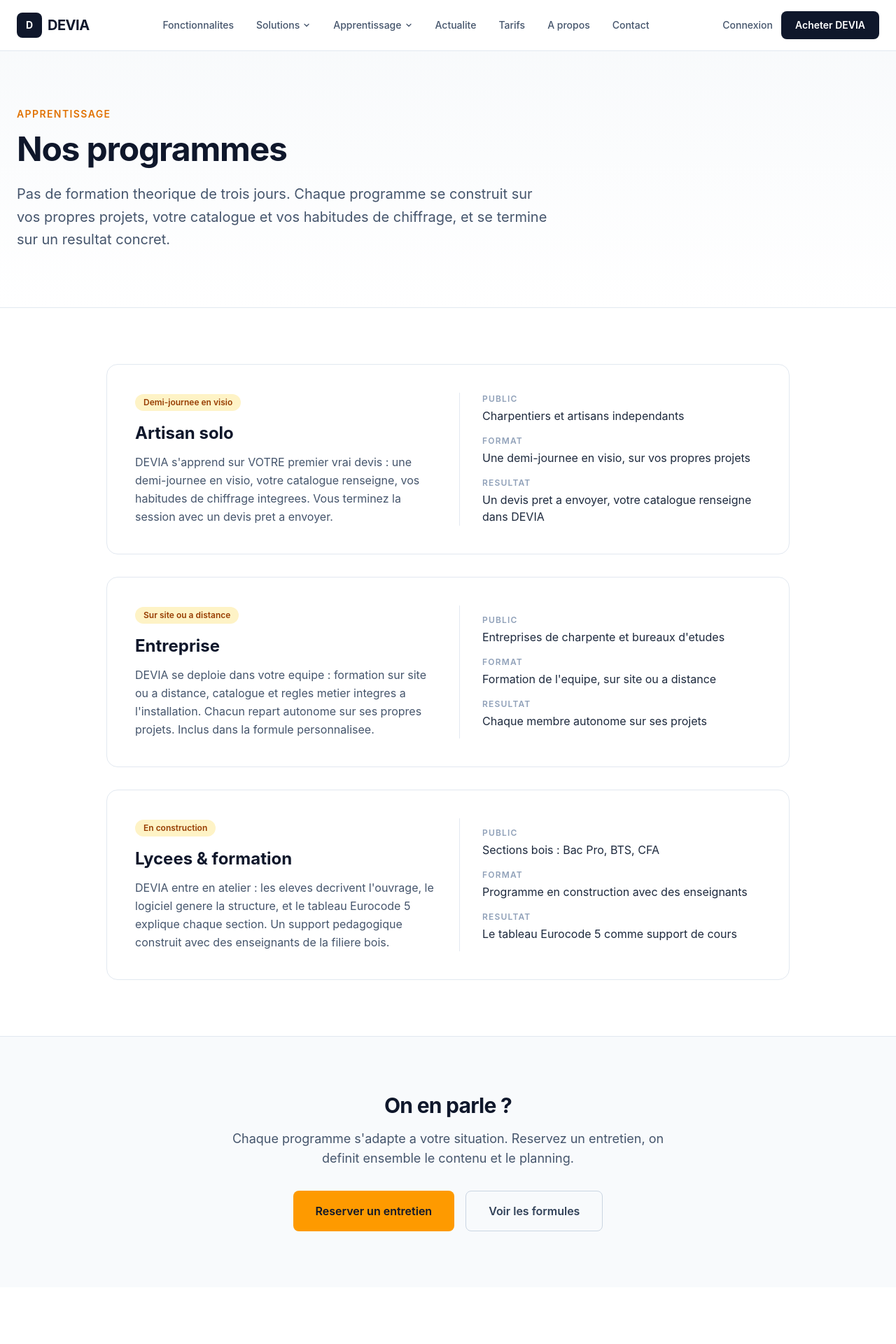
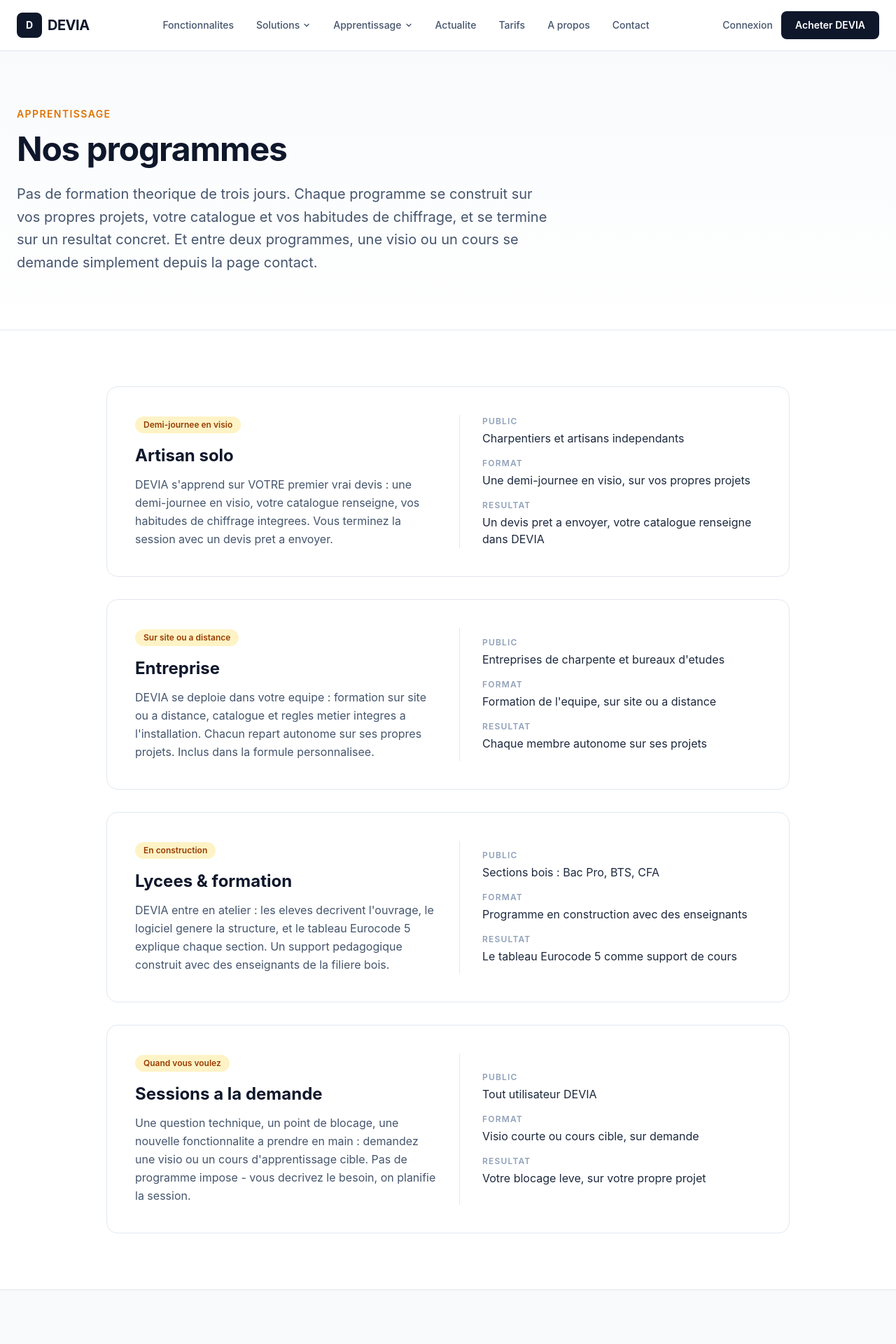
Before and after one commit to pdftw2htgt-glitch/devia-site, a Next.js app: page /apprentissage/programmes in a window 1280 px wide. Shown: the top 1920 px of the page at 70% size. Built offline with nearby package versions, Linux system fonts and the light colour scheme.

Commit message:
Apprentissage : videos en libre acces et sessions a la demande (4e carte programmes)

```diff
--- a/src/app/apprentissage/formation-devia/page.tsx
+++ b/src/app/apprentissage/formation-devia/page.tsx
@@ -63,7 +63,7 @@
             ))}
           </div>
           <p className="text-center text-slate-500 mt-12">
-            Guides detailles et videos pas-a-pas : en developpement, bientot sur cette page.
+            Les videos pas-a-pas arrivent une a une sur cette page. Besoin d'aller plus vite ? Demandez une session en visio depuis la page contact.
           </p>
         </div>
       </section>
--- a/src/app/apprentissage/page.tsx
+++ b/src/app/apprentissage/page.tsx
@@ -41,8 +41,8 @@
               <span className="text-amber-600">en quelques minutes.</span>
             </h1>
             <p className="text-xl text-slate-600 leading-relaxed">
-              Pas de formation de trois jours. Des guides courts, des programmes
-              d'accompagnement, et une equipe qui repond.
+              Pas de formation de trois jours. Des videos courtes en libre acces,
+              des programmes d'accompagnement, et des sessions en visio a la demande.
             </p>
           </div>
         </div>
--- a/src/app/apprentissage/programmes/page.tsx
+++ b/src/app/apprentissage/programmes/page.tsx
@@ -2,7 +2,7 @@
 
 export const metadata = {
   title: "Nos programmes - Apprentissage DEVIA",
-  description: "Trois parcours d'accompagnement DEVIA : artisan solo, entreprise, lycees et formation. Vous terminez avec un devis pret a envoyer.",
+  description: "Des videos en libre acces, trois parcours d'accompagnement et des sessions en visio a la demande. Vous terminez avec un devis pret a envoyer.",
 };
 
 const programmes = [
@@ -36,6 +36,16 @@
       { k: "Resultat", v: "Le tableau Eurocode 5 comme support de cours" },
     ],
   },
+  {
+    tag: "Quand vous voulez",
+    title: "Sessions a la demande",
+    desc: "Une question technique, un point de blocage, une nouvelle fonctionnalite a prendre en main : demandez une visio ou un cours d'apprentissage cible. Pas de programme impose - vous decrivez le besoin, on planifie la session.",
+    details: [
+      { k: "Public", v: "Tout utilisateur DEVIA" },
+      { k: "Format", v: "Visio courte ou cours cible, sur demande" },
+      { k: "Resultat", v: "Votre blocage leve, sur votre propre projet" },
+    ],
+  },
 ];
 
 export default function ProgrammesPage() {
@@ -49,7 +59,8 @@
             <p className="text-xl text-slate-600 leading-relaxed">
               Pas de formation theorique de trois jours. Chaque programme se construit sur
               vos propres projets, votre catalogue et vos habitudes de chiffrage, et se
-              termine sur un resultat concret.
+              termine sur un resultat concret. Et entre deux programmes, une visio ou un
+              cours se demande simplement depuis la page contact.
             </p>
           </div>
         </div>
```
